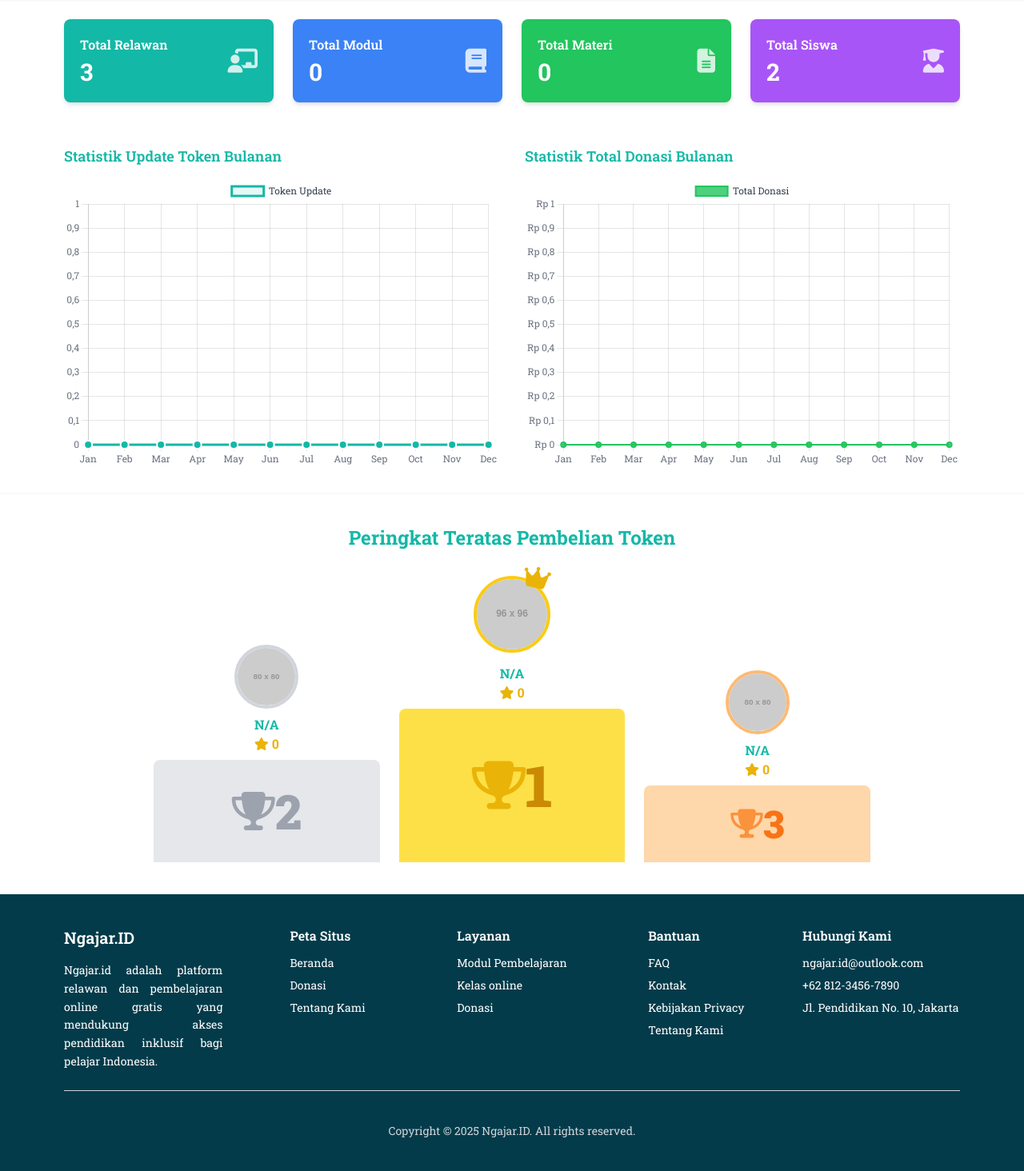
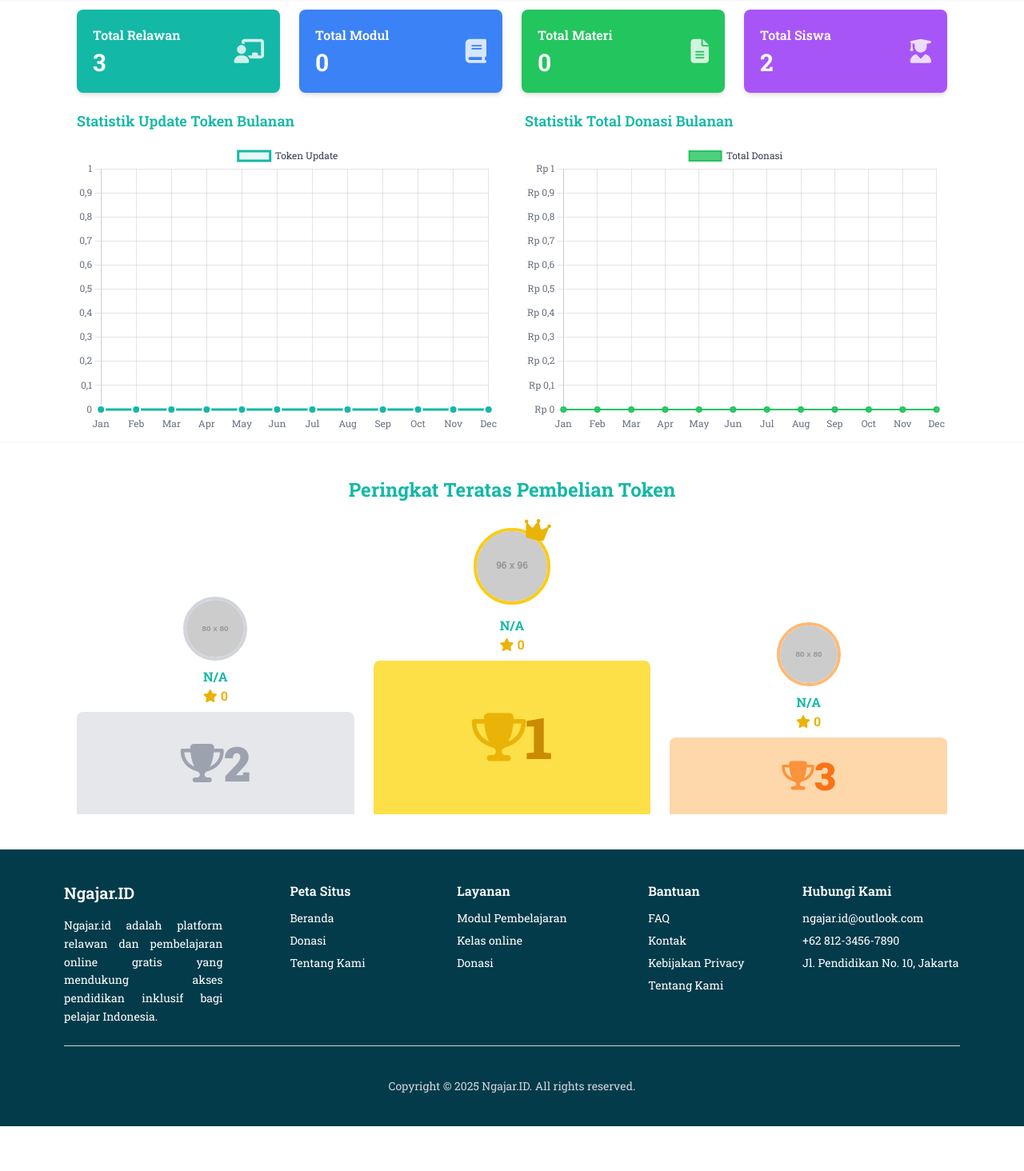
Before and after one commit to NasiHangat/Ngajar.id, a PHP site: page /Admin/admin_dashboard.php in a window 1280 px wide. Shown: the part 68-1532 px from the top of the page at 80% size. After the commit the page ends 1476 px from the top, so only its background shows below. Run offline with PHP 8.4, Linux system fonts and the light colour scheme; a user stored in the database is signed in; data comes from the database, SQL or seed files in the repository; grey boxes labelled with a size stand in for pictures from a placeholder-image service; data that the repository does not hold is empty; some libraries are stand-ins or nearby versions.

Commit message:
Update admin_dashboard.php

```diff
--- a/Admin/admin_dashboard.php
+++ b/Admin/admin_dashboard.php
@@ -122,7 +122,7 @@ while ($row = mysqli_fetch_assoc($result_top_murid)) {
         </header>
         <?php include "../Includes/sidebar.php"?>
         <div class="bg-dashboard-section">
-            <div class="max-w-6xl mx-auto px-4 py-6">
+            <div class="max-w-6xl mx-auto px-4 sm:px-6 lg:px-8 py-3">
                 <div class="grid grid-cols-1 sm:grid-cols-2 lg:grid-cols-4 gap-6">
                     <div class="bg-teal-500 text-white p-5 rounded-lg shadow-md stat-card">
                         <div class="flex items-center justify-between">
@@ -167,7 +167,7 @@ while ($row = mysqli_fetch_assoc($result_top_murid)) {
             </div>
         </div>
         <div class="bg-white shadow-sm">
-            <div class="max-w-6xl mx-auto px-4 py-8">
+            <div class="max-w-6xl mx-auto px-4 sm:px-6 lg:px-8 py-3">
                 <div class="grid grid-cols-1 lg:grid-cols-2 gap-x-8 gap-y-6">
                     <div class="flex flex-col items-start h-[400px]">
                         <h3 class="text-lg font-semibold text-teal-500 leading-tight mb-4">Statistik Update Token Bulanan</h3>
@@ -185,8 +185,8 @@ while ($row = mysqli_fetch_assoc($result_top_murid)) {
         </div>
     </div>
 
-    <section class="py-10 px-4">
-                <div class="max-w-4xl mx-auto">
+    <section class="py-8 px-4">
+                <div class="max-w-6xl mx-auto px-4 sm:px-6 lg:px-8 py-3">
                     <h2 class="text-2xl font-bold text-center text-teal-500 mb-8">Peringkat Teratas Pembelian Token</h2>
                     <div class="flex justify-center items-end gap-4 md:gap-6">
                         <!-- Peringkat 2 -->
```
